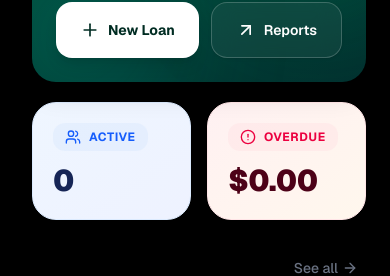
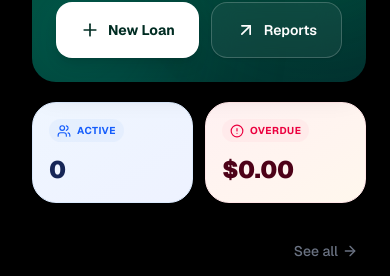
Before and after one commit to dilshandevxx/finance-app-loan-collection, a Next.js app: page / in a window 390 px wide. Shown: the part 273-549 px from the top of the page. Built offline with nearby package versions, Linux system fonts and the light colour scheme; no server answers; the database is empty.

Commit message:
fix: make secondary metric cards responsive to prevent cutoff on mobile screen widths

```diff
--- a/src/app/page.tsx
+++ b/src/app/page.tsx
@@ -84,21 +84,23 @@ export default async function Home() {
           </div>
 
           {/* Secondary Metric Cards */}
-          <div className="grid grid-cols-2 gap-4">
-            <div className="bg-gradient-to-br from-blue-50 to-indigo-50 dark:from-blue-950/20 dark:to-indigo-950/20 border border-blue-100 dark:border-blue-900/30 rounded-3xl p-5 shadow-sm">
-              <div className="flex items-center gap-2 text-blue-600 dark:text-blue-400 mb-3 bg-blue-100/50 dark:bg-blue-900/30 w-fit px-3 py-1.5 rounded-xl">
-                <Users className="w-4 h-4 shrink-0" />
-                <span className="text-xs font-bold uppercase tracking-wider">Active</span>
+          <div className="grid grid-cols-2 gap-3 sm:gap-4">
+            <div className="bg-gradient-to-br from-blue-50 to-indigo-50 dark:from-blue-950/20 dark:to-indigo-950/20 border border-blue-100 dark:border-blue-900/30 rounded-3xl p-4 sm:p-5 shadow-sm overflow-hidden">
+              <div className="flex items-center gap-1.5 text-blue-600 dark:text-blue-400 mb-3 bg-blue-100/50 dark:bg-blue-900/30 w-fit px-2 sm:px-3 py-1 sm:py-1.5 rounded-xl">
+                <Users className="w-3.5 h-3.5 shrink-0" />
+                <span className="text-[10px] sm:text-xs font-bold uppercase tracking-wider">Active</span>
               </div>
-              <div className="text-3xl font-black text-blue-950 dark:text-blue-100 tracking-tight">{activeLoans}</div>
+              <div className="text-xl min-[370px]:text-2xl sm:text-3xl font-black text-blue-950 dark:text-blue-100 tracking-tight truncate">{activeLoans}</div>
             </div>
 
-            <div className="bg-gradient-to-br from-rose-50 to-orange-50 dark:from-rose-950/20 dark:to-orange-950/20 border border-rose-100 dark:border-rose-900/30 rounded-3xl p-5 shadow-sm">
-              <div className="flex items-center gap-2 text-rose-600 dark:text-rose-400 mb-3 bg-rose-100/50 dark:bg-rose-900/30 w-fit px-3 py-1.5 rounded-xl">
-                <AlertCircle className="w-4 h-4 shrink-0" />
-                <span className="text-xs font-bold uppercase tracking-wider">Overdue</span>
+            <div className="bg-gradient-to-br from-rose-50 to-orange-50 dark:from-rose-950/20 dark:to-orange-950/20 border border-rose-100 dark:border-rose-900/30 rounded-3xl p-4 sm:p-5 shadow-sm overflow-hidden">
+              <div className="flex items-center gap-1.5 text-rose-600 dark:text-rose-400 mb-3 bg-rose-100/50 dark:bg-rose-900/30 w-fit px-2 sm:px-3 py-1 sm:py-1.5 rounded-xl">
+                <AlertCircle className="w-3.5 h-3.5 shrink-0" />
+                <span className="text-[10px] sm:text-xs font-bold uppercase tracking-wider">Overdue</span>
               </div>
-              <div className="text-3xl font-black text-rose-950 dark:text-rose-100 tracking-tight">${overdueAmount.toFixed(2)}</div>
+              <div className="text-xl min-[370px]:text-2xl sm:text-3xl font-black text-rose-950 dark:text-rose-100 tracking-tight truncate" title={`$${overdueAmount.toFixed(2)}`}>
+                ${overdueAmount.toFixed(2)}
+              </div>
             </div>
           </div>
         </section>
```
Also changed, not shown: public/sw.js.
